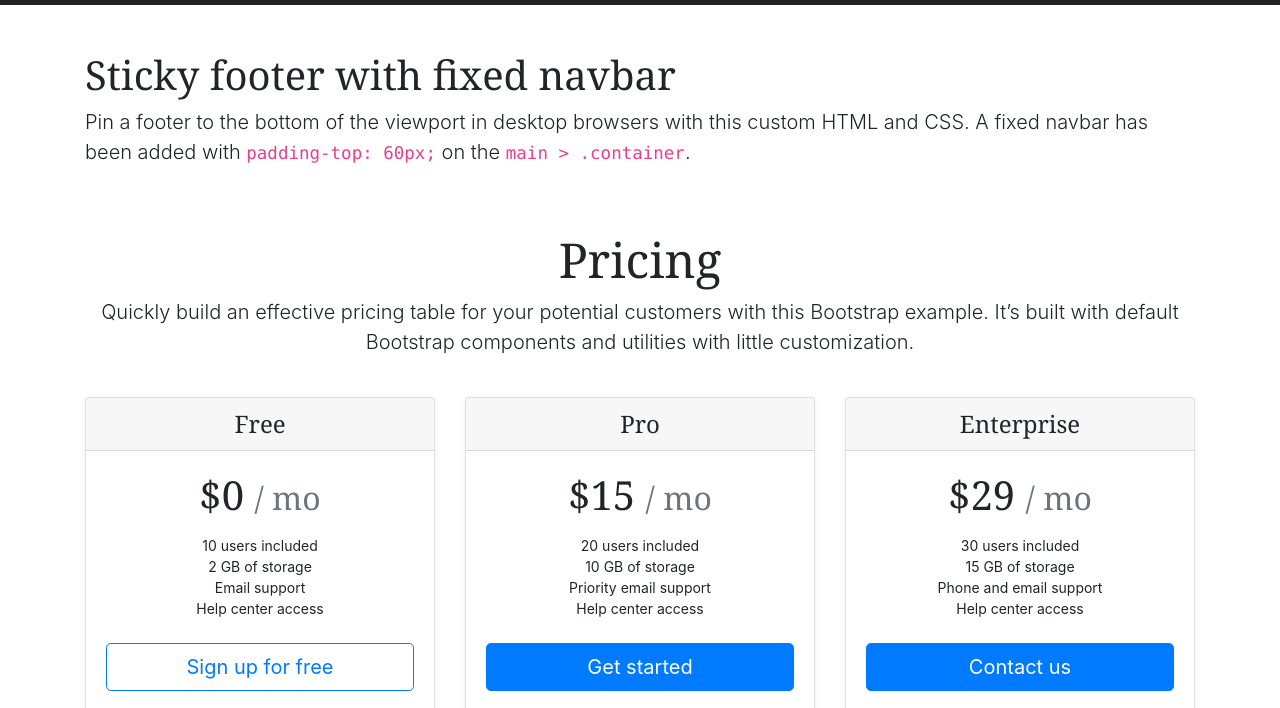
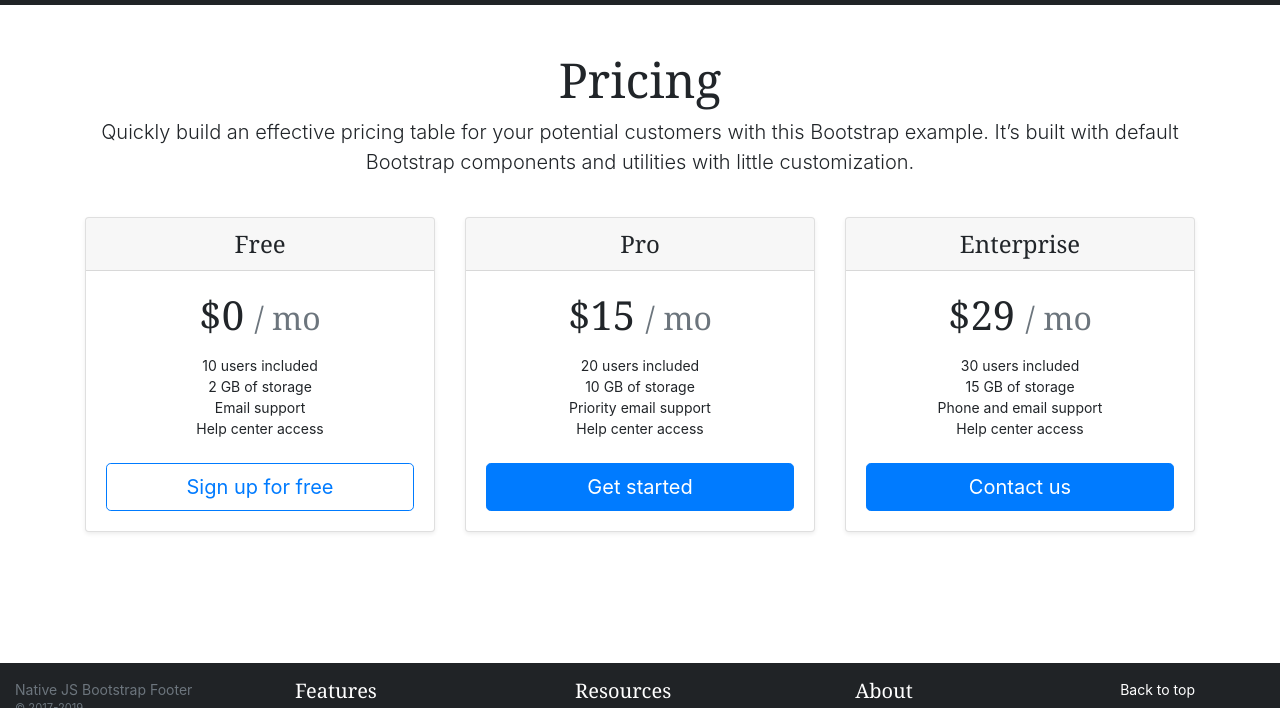
Before and after one commit to MrRedBeard/BootstrapNativeJSLayout, a plain HTML site: page pricing.html in a window 1280 px wide. Shown: the part 57-765 px from the top of the page. Drawn offline with nearby package versions, Linux system fonts and the light colour scheme.

Commit message:
Update pricing.html
Removed default

```diff
--- a/pricing.html
+++ b/pricing.html
@@ -68,9 +68,6 @@
 
 	<main role="main" class="flex-shrink-0">
 		<div class="container">
-			<h1 class="mt-5">Sticky footer with fixed navbar</h1>
-			<p class="lead">Pin a footer to the bottom of the viewport in desktop browsers with this custom HTML and CSS. A fixed navbar has been added with <code>padding-top: 60px;</code> on the <code>main &gt; .container</code>.</p>
-
 
 			<div class="pricing-header px-3 py-3 pt-md-5 pb-md-4 mx-auto text-center">
 			  <h1 class="display-4">Pricing</h1>
```
